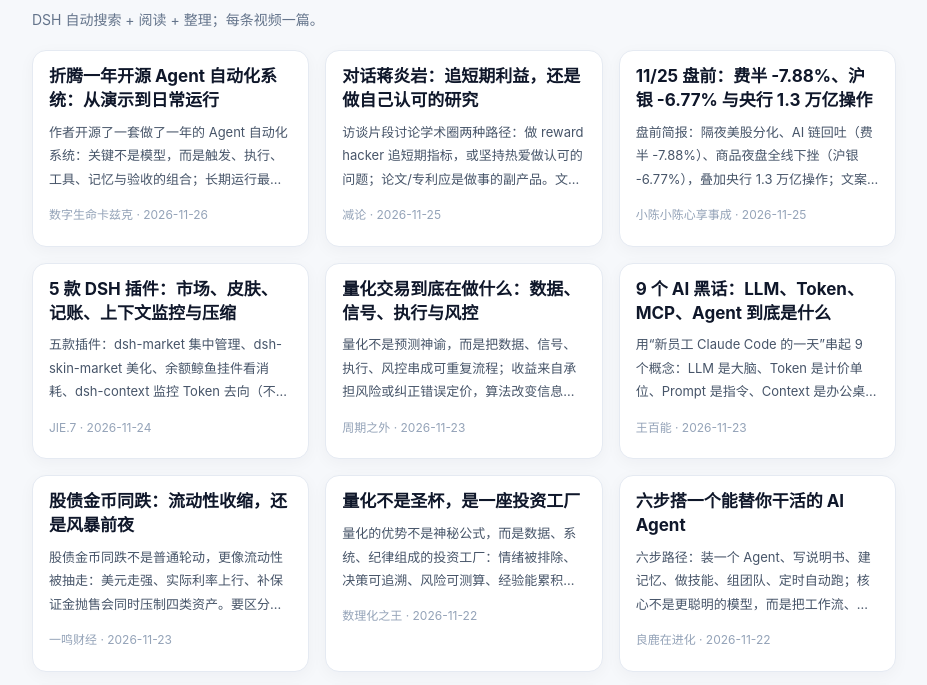
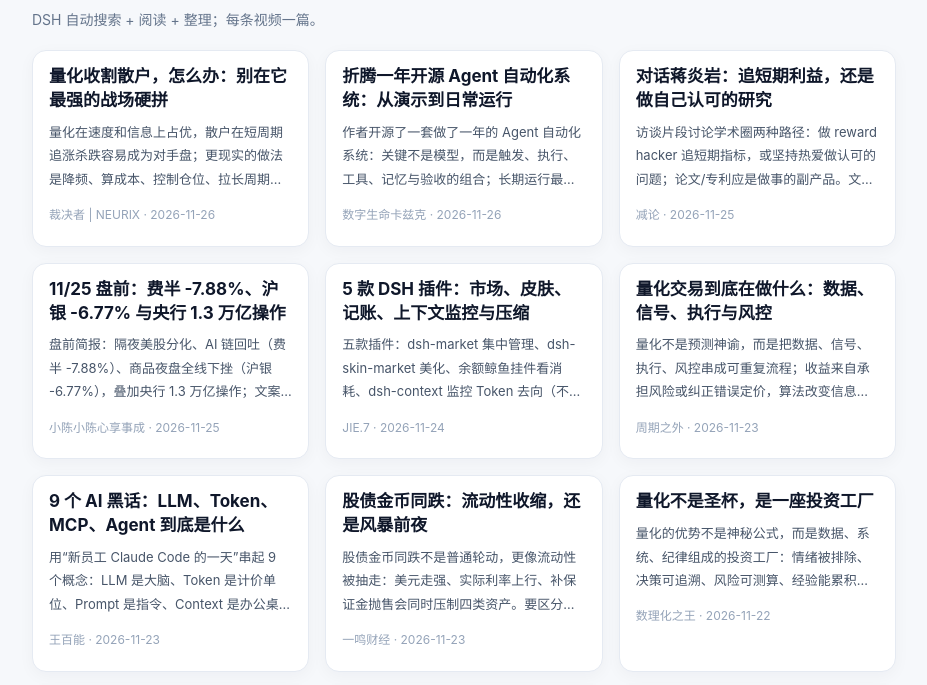
Before and after one commit to Pingpongdragon/douyin-notes-blog, a plain HTML site: page index.html in a window 1280 px wide. Shown: the part 78-763 px from the top of the page, without its empty margins (176-1103 px from the left). Drawn offline with Linux system fonts and the light colour scheme.

Commit message:
Douyin blog: index.html

```diff
--- a/index.html
+++ b/index.html
@@ -22,6 +22,11 @@ a{color:#2563eb;text-decoration:none}a:hover{text-decoration:underline}
 .empty{padding:40px 0;color:#64748b;text-align:center}
 @media(max-width:640px){.wrap{padding:20px 12px 50px}article{padding:22px 18px}h1{font-size:24px}}
 </style></head><body><div class="wrap"><h1>抖音笔记</h1><p class="meta">DSH 自动搜索 + 阅读 + 整理；每条视频一篇。</p><div class="grid">
+<a class="card" href="posts/7655498511877891930.html">
+
+  <div class="pad"><h2>量化收割散户，怎么办：别在它最强的战场硬拼</h2><p>量化在速度和信息上占优，散户在短周期追涨杀跌容易成为对手盘；更现实的做法是降频、算成本、控制仓位、拉长周期，并警惕“量化无敌”的叙事。文案未展开具体方法。</p><small>裁决者 | NEURIX · 2026-11-26</small></div>
+</a>
+
 <a class="card" href="posts/7707222307812019475.html">
 
   <div class="pad"><h2>折腾一年开源 Agent 自动化系统：从演示到日常运行</h2><p>作者开源了一套做了一年的 Agent 自动化系统：关键不是模型，而是触发、执行、工具、记忆与验收的组合；长期运行最难的是失败恢复、幂等、日志、成本与权限，先跑通最小闭环再扩张。</p><small>数字生命卡兹克 · 2026-11-26</small></div>
```
